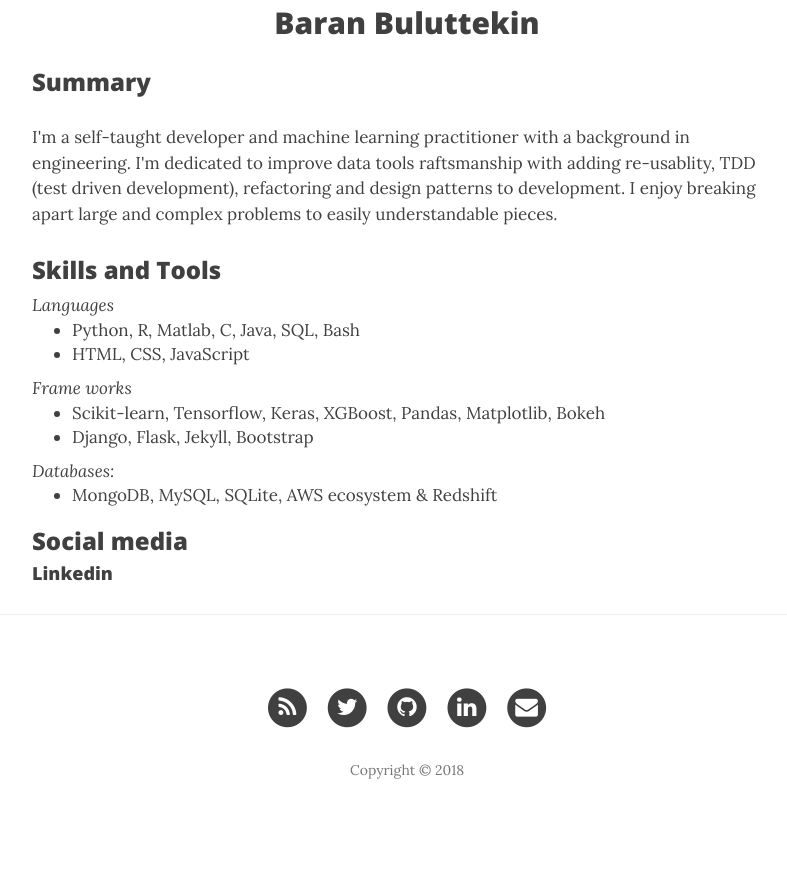
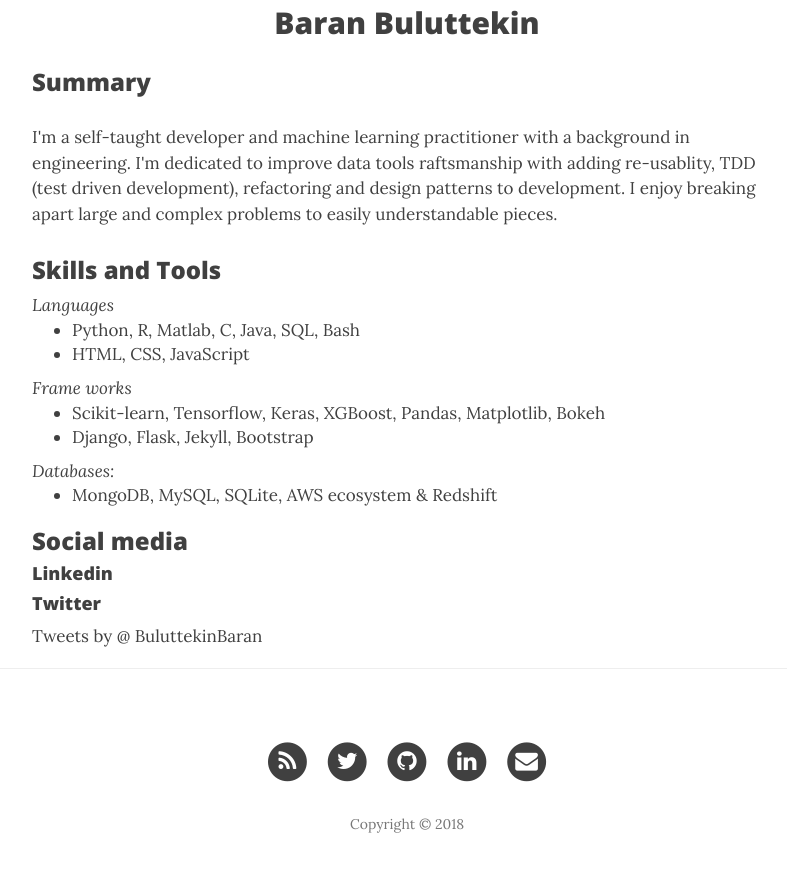
Before and after one commit to verybigdata/verybigdata.github.io, a Jekyll site: the page built from about.html, in a window 1280 px wide and 900 px high, scrolled down 713 px. Shown: the top 872 px of the window, without its empty margins (233-1020 px from the left). Built offline with Jekyll 4.4.1, drawn with Linux system fonts in a browser that asks for light colours; nearby versions of some CDN libraries; comment, search, counter and statistics services are not loaded; before the commit the page ends 1559 px from its top, so only the background shows below that.

Commit message:
Twitter profile added

```diff
--- a/about.html
+++ b/about.html
@@ -56,3 +56,13 @@
   <script src="//platform.linkedin.com/in.js" type="text/javascript"></script>
   <script type="IN/MemberProfile" data-id="https://www.linkedin.com/in/bbuluttekin" data-format="inline" data-related="false"></script>
 </div>
+<h4>
+Twitter
+</h4>
+<div class="text-centre">
+  <a class="twitter-timeline"
+  href="https://twitter.com/{{site.twitter_username}}"
+  data-tweet-limit="3">
+  Tweets by @ {{site.twitter_username}}
+</a>
+</div>
```
